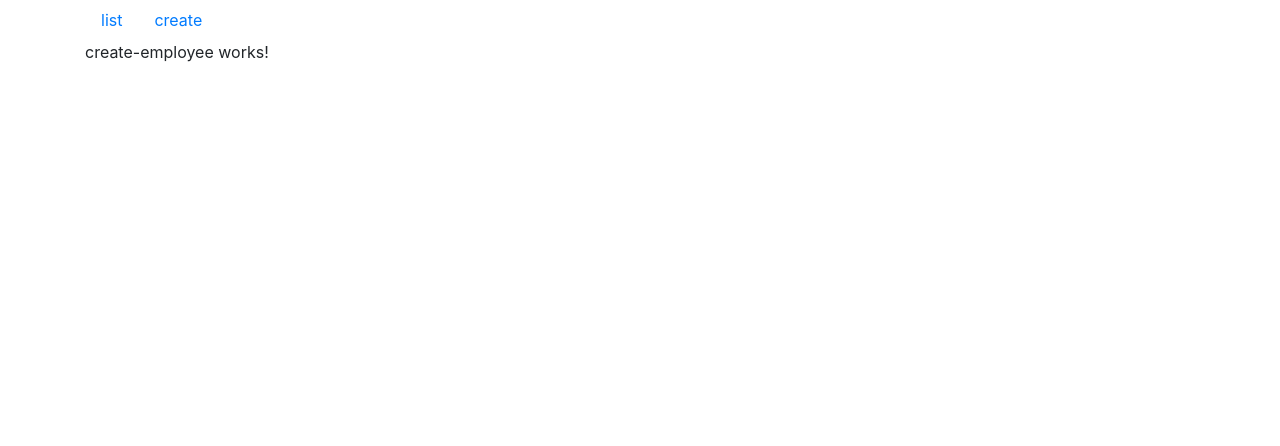
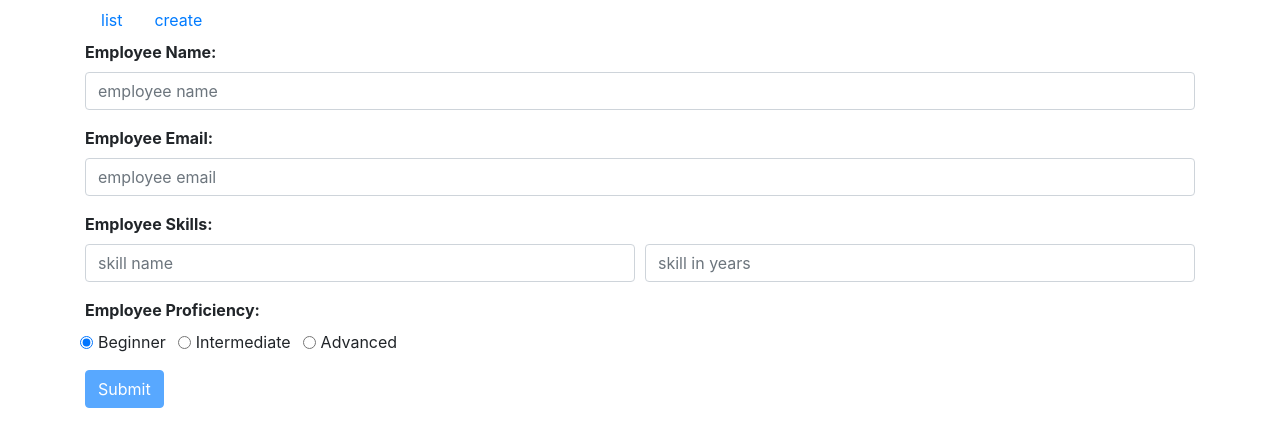
Before and after one commit to LaStudoAngular/angular-kukavka-app, an Angular app: page /create in a window 1280 px wide. Shown: the top 446 px of the page. Built offline with nearby package versions, Linux system fonts and the light colour scheme.

Commit message:
feat: form

```diff
--- a/src/app/app.module.ts
+++ b/src/app/app.module.ts
@@ -2,15 +2,16 @@ import { BrowserModule } from '@angular/platform-browser';
 import { NgModule } from '@angular/core';
 
 import { AppRoutingModule } from './app-routing.module';
-import { AppComponent } from './app.component';
+import { ReactiveFormsModule } from '@angular/forms';
 
 // COMPONENTS
+import { AppComponent } from './app.component';
 import { CreateEmployeeComponent } from './components/employee/create-employee/create-employee.component';
 import { ListEmployeesComponent } from './components/employee/list-employees/list-employees.component';
 
 @NgModule({
   declarations: [AppComponent, CreateEmployeeComponent, ListEmployeesComponent],
-  imports: [BrowserModule, AppRoutingModule],
+  imports: [BrowserModule, AppRoutingModule, ReactiveFormsModule],
   providers: [],
   bootstrap: [AppComponent],
 })
--- a/src/app/components/employee/create-employee/create-employee.component.html
+++ b/src/app/components/employee/create-employee/create-employee.component.html
@@ -1 +1,74 @@
-<p>create-employee works!</p>
+<form [formGroup]="employeeCreateForm" (ngSubmit)="onSubmit()">
+  <div class="form-group">
+    <label class="text-capitalize text-label" for="name">employee name</label>
+    <input
+      formControlName="name"
+      type="text"
+      class="form-control"
+      id="name"
+      placeholder="employee name"
+    />
+  </div>
+  <div class="form-group">
+    <label class="text-capitalize text-label" for="email">employee email</label>
+    <input
+      formControlName="email"
+      type="email"
+      class="form-control"
+      id="email"
+      placeholder="employee email"
+    />
+  </div>
+  <div class="form-group">
+    <label class="text-capitalize text-label">employee skills</label>
+    <div class="form-row">
+      <div class="col"><input class="form-control" placeholder="skill name" /></div>
+      <div class="col"><input class="form-control" placeholder="skill in years" /></div>
+    </div>
+  </div>
+  <div class="form-group">
+    <label class="text-capitalize text-label">employee proficiency</label>
+    <div class="form-row">
+      <div class="form-check form-check-inline">
+        <input
+          class="form-check-input"
+          type="radio"
+          name="proficiency"
+          id="beginner"
+          value="beginner"
+          checked
+        />
+        <label class="form-check-label text-capitalize label-cursor" for="beginner">beginner</label>
+      </div>
+      <div class="form-check form-check-inline">
+        <input
+          class="form-check-input"
+          type="radio"
+          name="proficiency"
+          id="intermediate"
+          value="intermediate"
+        />
+        <label class="form-check-label text-capitalize label-cursor" for="intermediate"
+          >intermediate</label
+        >
+      </div>
+      <div class="form-check form-check-inline">
+        <input
+          class="form-check-input"
+          type="radio"
+          name="proficiency"
+          id="advanced"
+          value="advanced"
+        />
+        <label class="form-check-label text-capitalize label-cursor" for="advanced">advanced</label>
+      </div>
+    </div>
+  </div>
+  <button
+    [ngClass]="{ disabled: employeeCreateForm.invalid }"
+    type="submit"
+    class="btn btn-primary"
+  >
+    Submit
+  </button>
+</form>
--- a/src/app/components/employee/create-employee/create-employee.component.ts
+++ b/src/app/components/employee/create-employee/create-employee.component.ts
@@ -1,4 +1,5 @@
 import { Component, OnInit } from '@angular/core';
+import { FormBuilder, FormGroup, Validators } from '@angular/forms';
 
 @Component({
   selector: 'vk-create-employee',
@@ -6,7 +7,29 @@ import { Component, OnInit } from '@angular/core';
   styleUrls: ['./create-employee.component.scss'],
 })
 export class CreateEmployeeComponent implements OnInit {
-  constructor() {}
+  employeeCreateForm: FormGroup;
+  constructor(private fb: FormBuilder) {}
 
-  ngOnInit() {}
+  ngOnInit() {
+    this.employeeCreateForm = this.fb.group({
+      name: [null, Validators.required],
+      email: [null, [Validators.required, Validators.email]],
+      skill: this.fb.group({
+        name: [null, Validators.required],
+        experience: [null, Validators.required],
+      }),
+      proficiency: this.fb.group({
+        beginner: [null, Validators.required],
+        intermediate: [null, Validators.required],
+        advanced: [null, Validators.required],
+      }),
+    });
+  }
+
+  onSubmit(): void {
+    if (this.employeeCreateForm.valid) {
+      const { name, email } = this.employeeCreateForm.value;
+      console.log(this.employeeCreateForm);
+    }
+  }
 }
--- a/src/styles.scss
+++ b/src/styles.scss
@@ -1 +1,13 @@
-/* You can add global styles to this file, and also import other style files */
+// helpers
+
+.text-label {
+  font-weight: 700;
+
+  &::after {
+    content: ':';
+  }
+}
+
+.label-cursor {
+  cursor: pointer;
+}
```
Also changed, not shown: src/app/shared/interfaces/employee.ts (added, +17 -0 lines).
